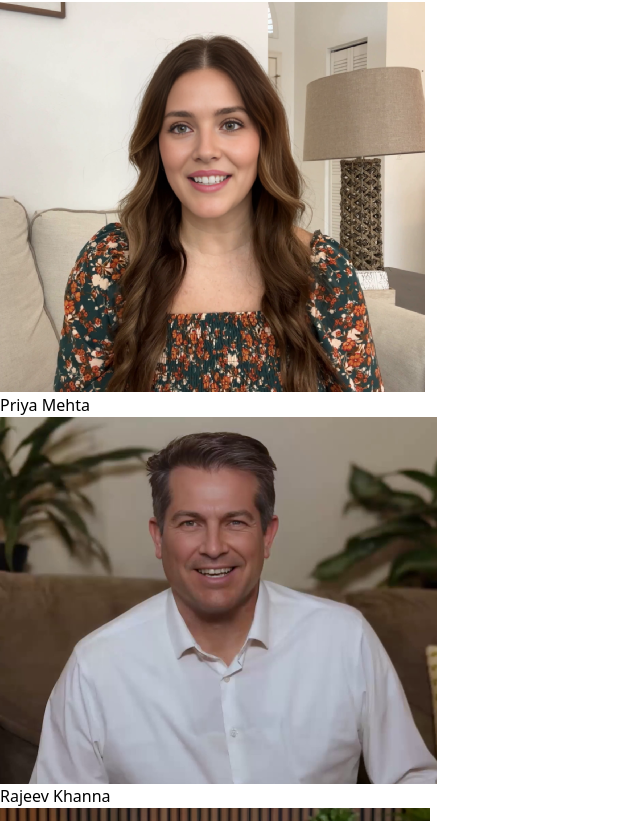
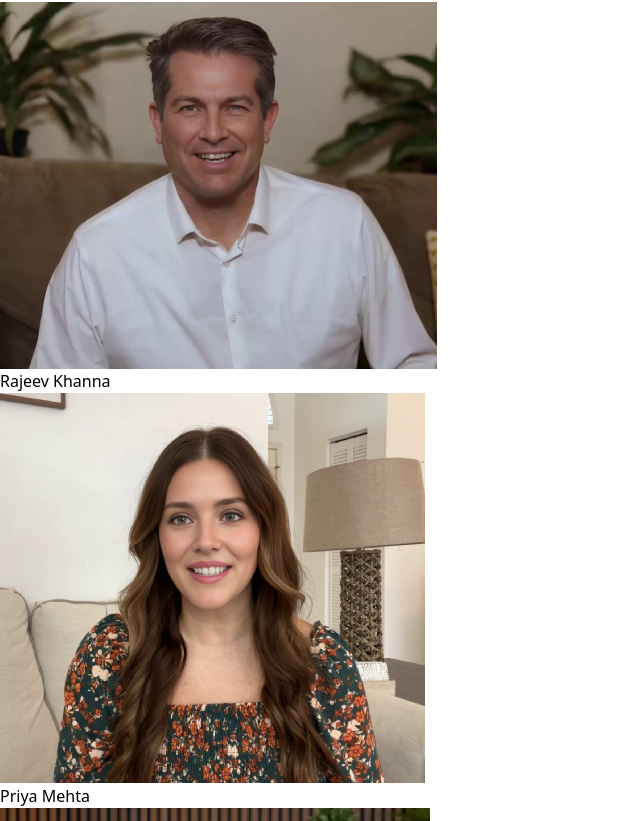
Before and after one commit to 310511/INNOVATE, a React (Vite) app: page /dashboard/videocall in a window 1280 px wide. Shown: the part 11179-12000 px from the top of the page, without its empty margins (0-640 px from the left). Built offline with nearby package versions, Linux system fonts and the light colour scheme; no server answers; sample sign-in values are in the browser's storage.

Commit message:
Fix AI Judges order to match Judges page
- Updated judge order in VideoCallInterface to match the Judges page
- Order now: Ananya Gupta, Rajeev Khanna, Priya Mehta, Vikram Desai, Vineet Sharma
- Ananya Gupta remains as AI-Powered judge (id: 1)

```diff
--- a/src/components/VideoCallInterface.tsx
+++ b/src/components/VideoCallInterface.tsx
@@ -50,13 +50,13 @@ const VideoCallInterface: React.FC = () => {
   const elevenLabsWidgetRef = useRef<HTMLElement | null>(null);
   const elevenLabsScriptLoaded = useRef(false);
 
-  // AI Judges with real images
+  // AI Judges with real images (matches order from Judges page)
   const judges: Judge[] = [
-    { id: 1, name: 'Ananya Gupta', image: AnanyaGuptaImg },
-    { id: 2, name: 'Priya Mehta', image: PriyaMehtaImg },
-    { id: 3, name: 'Rajeev Khanna', image: RajeevKhannaImg },
-    { id: 4, name: 'Vikram Desai', image: VikramDesaiImg },
-    { id: 5, name: 'Vineet Sharma', image: VineetSharmaImg },
+    { id: 1, name: 'Ananya Gupta', image: AnanyaGuptaImg }, // Analyst (AI-Powered)
+    { id: 2, name: 'Rajeev Khanna', image: RajeevKhannaImg }, // Visionary
+    { id: 3, name: 'Priya Mehta', image: PriyaMehtaImg }, // Empath
+    { id: 4, name: 'Vikram Desai', image: VikramDesaiImg }, // Globalist
+    { id: 5, name: 'Vineet Sharma', image: VineetSharmaImg }, // Strategist
   ];
 
   // Load ElevenLabs script - prevent duplicate loading
```
